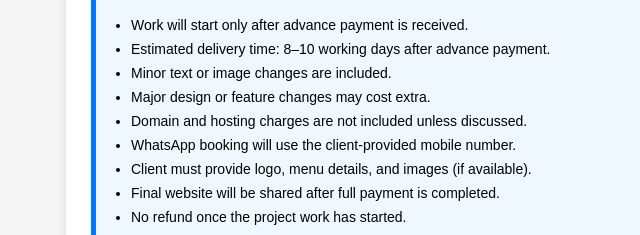
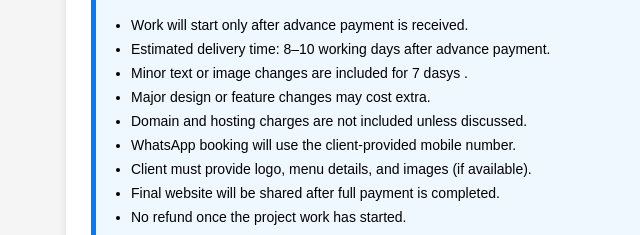
Before and after one commit to sonu162006-max/portfolio-, a plain HTML site: page index.html in a window 1280 px wide. Shown: the part 993-1228 px from the top of the page, 99-739 px from the left. Drawn offline with Linux system fonts and the light colour scheme.

Commit message:
Update terms for minor changes duration
Corrected the duration for minor changes in terms.

```diff
--- a/index.html
+++ b/index.html
@@ -106,7 +106,7 @@
       <ul class="terms">
         <li>Work will start only after advance payment is received.</li>
         <li>Estimated delivery time: 8–10 working days after advance payment.</li>
-        <li>Minor text or image changes are included.</li>
+        <li>Minor text or image changes are included for 7 dasys .</li>
         <li>Major design or feature changes may cost extra.</li>
         <li>Domain and hosting charges are not included unless discussed.</li>
         <li>WhatsApp booking will use the client-provided mobile number.</li>
```
